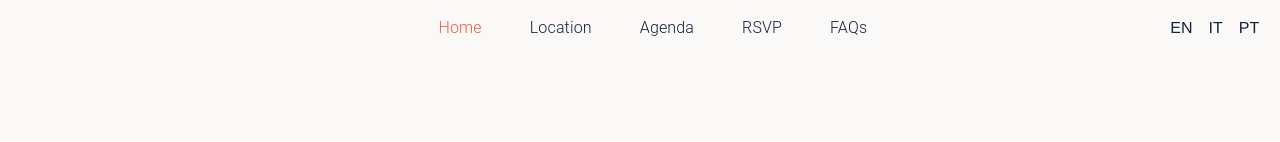
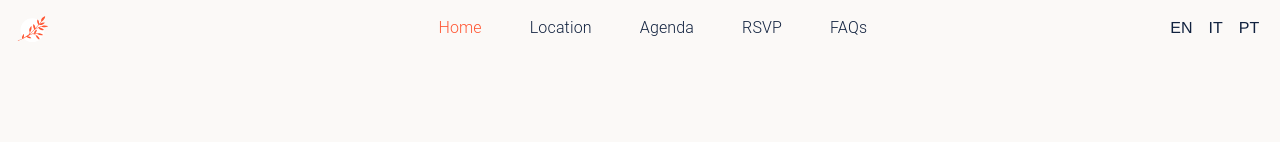
Before and after one commit to arci/wedding, a React (Create React App) app: page / in a window 1280 px wide. Shown: the top 142 px of the page. Built offline with nearby package versions, Linux system fonts and the light colour scheme; what @googlemaps/react-wrapper would draw is missing.

Commit message:
logo on desktop

```diff
--- a/src/components/Menu/Menu.css
+++ b/src/components/Menu/Menu.css
@@ -26,6 +26,14 @@
     margin: 1em 0.8em;
 }
 
+.desktop-menu .logo {
+    position: absolute;
+    left: 0;
+    right: 0;
+    margin: 0;
+    height: 4vmin;
+}
+
 .desktop-menu li {
     list-style: none;
     display: inline-block;
--- a/src/components/Menu/Menu.tsx
+++ b/src/components/Menu/Menu.tsx
@@ -1,5 +1,6 @@
 import './Menu.css';
 import menu from './hamburger.svg';
+import logo from './logo.svg';
 
 import { useState } from "react";
 import {
@@ -83,6 +84,7 @@ function Menu() {
           }
         }}
       >
+        <img src={logo} className="logo" alt="logo" />
         <ListItemLink to="/" primary={t('home')} className={location.pathname === "/" ? "active" : ""} />
         <ListItemLink to="/location" primary={t('location')} className={location.pathname === "/location" ? "active" : ""} />
         <ListItemLink to="/agenda" primary={t('agenda')} className={location.pathname === "/agenda" ? "active" : ""} />
```
Also changed, not shown: src/components/Menu/logo.svg (added).
